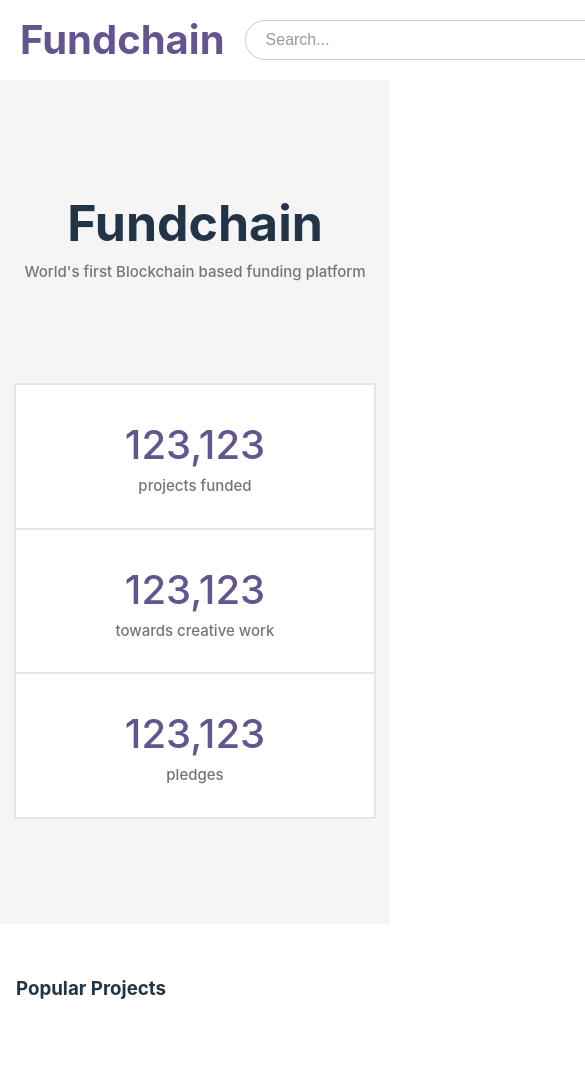
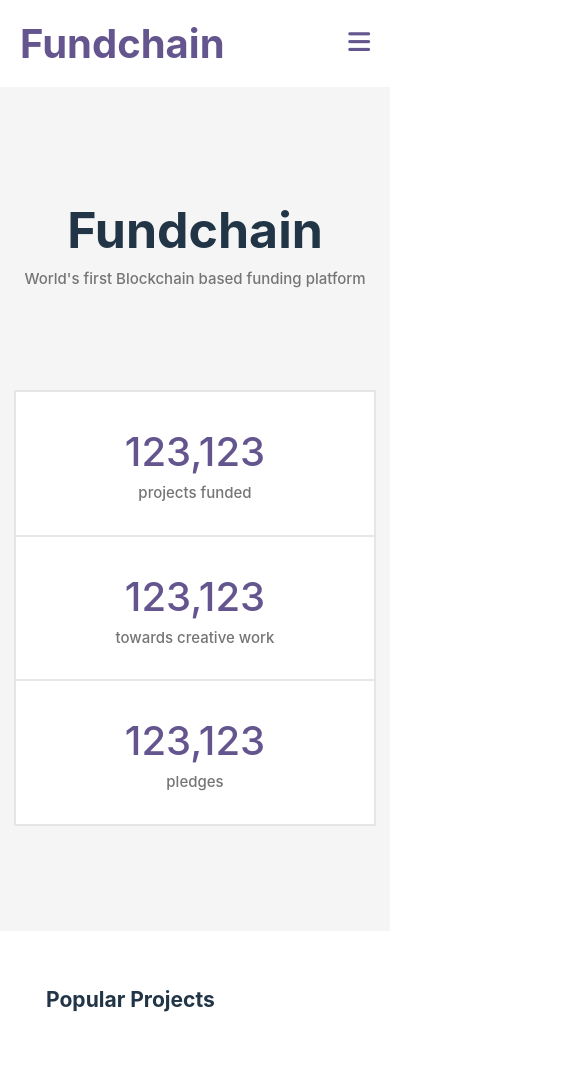
Before and after one commit to umutsatir/fundchain, a React (Vite) app: page / in a window 390 px wide. Shown: the top 1065 px of the page, 585 px wide, since content can reach past the window. Built offline with nearby package versions, Linux system fonts and the light colour scheme; grey boxes are pictures that could not be loaded.

Commit message:
page made responsive

```diff
--- a/src/components/Navbar/Navbar.css
+++ b/src/components/Navbar/Navbar.css
@@ -115,3 +115,45 @@
 .deleteIcon a:hover {
     color: darkgray;
 }
+
+.hamburger {
+    padding: 20px;
+}
+
+.hamburger > a > i {
+    font-size: 25px;
+}
+
+.hamburger > a {
+    color: #65558f;
+    cursor: pointer;
+    transition: all 0.3s ease;
+}
+
+.hamburger > a:hover {
+    color: #796e99;
+}
+
+.menu {
+    padding: 20px;
+    display: flex;
+    flex-direction: column;
+    align-items: flex-end;
+    gap: 20px;
+}
+
+.menu > .searchContainer {
+    width: 300px;
+    margin-right: 20px;
+}
+
+.menu > .searchContainer > .searchInput {
+    width: 100%;
+}
+
+.menu > .navbarButtons {
+    display: flex;
+    flex-direction: column;
+    align-items: flex-end;
+    gap: 10px;
+}
--- a/src/components/Navbar/Navbar.jsx
+++ b/src/components/Navbar/Navbar.jsx
@@ -1,19 +1,42 @@
-import React, { useState } from "react";
+import React, { useState, useEffect } from "react";
 
 import "./Navbar.css";
 import "@fortawesome/fontawesome-free/css/all.min.css";
 
 function Navbar() {
     const [searchText, setSearchText] = useState("");
+    const [isHamburger, setIsHamburger] = useState(window.innerWidth <= 1200);
+    const [isMenuOpen, setIsMenuOpen] = useState(false);
+
+    useEffect(() => {
+        const handleResize = () => {
+            if (window.innerWidth <= 1200) {
+                setIsHamburger(true);
+            } else {
+                setIsHamburger(false);
+            }
+        };
+        window.addEventListener("resize", handleResize);
+        handleResize();
+        return () => {
+            window.removeEventListener("resize", handleResize);
+        };
+    }, []);
 
     const deleteClick = () => {
         setSearchText("");
+    };
+
+    const handleMenuClick = () => {
+        setIsMenuOpen(!isMenuOpen);
     };
 
     return (
         <div>
             <nav className="navbar">
                 <h1 className="fundchainText">Fundchain</h1>
+                {!isHamburger && (
+                    <>
                         <div className="searchContainer">
                             <input
                                 className="searchInput"
@@ -39,7 +62,45 @@ function Navbar() {
                                 alt="Profile"
                             />
                         </div>
+                    </>
+                )}
+                {isHamburger && (
+                    <div className="hamburger">
+                        <a onClick={handleMenuClick}>
+                            <i className="fa fa-bars"></i>
+                        </a>
+                    </div>
+                )}
             </nav>
+            {isMenuOpen && (
+                <div className="menu">
+                    <div className="searchContainer">
+                        <input
+                            className="searchInput"
+                            type="text"
+                            placeholder="Search..."
+                            value={searchText}
+                            onChange={(e) => setSearchText(e.target.value)}
+                        />
+                        <div className="deleteIcon">
+                            <a onClick={deleteClick} className="xmark">
+                                <i className="fa-solid fa-xmark"></i>
+                            </a>
+                        </div>
+                    </div>
+                    <div className="navbarButtons">
+                        <button className="startProjectButton">
+                            Start a Project
+                        </button>
+                        <button className="loginButton">Login</button>
+                        <img
+                            className="profileImage"
+                            src="/profilePicture.png"
+                            alt="Profile"
+                        />
+                    </div>
+                </div>
+            )}
         </div>
     );
 }
--- a/src/styles/Home.css
+++ b/src/styles/Home.css
@@ -36,7 +36,12 @@
     display: flex;
     flex-direction: column;
     justify-content: center;
-    padding: 2rem 4rem;
+    padding: 2rem 5rem;
+}
+
+.projects > .name {
+    font-size: 18px;
+    padding-left: 30px;
 }
 
 .projects > .cards {
@@ -68,5 +73,6 @@
 
     .projects > .cards {
         justify-content: center;
+        align-items: center;
     }
 }
```
Lines whose indentation alone changed are shown as unchanged.
